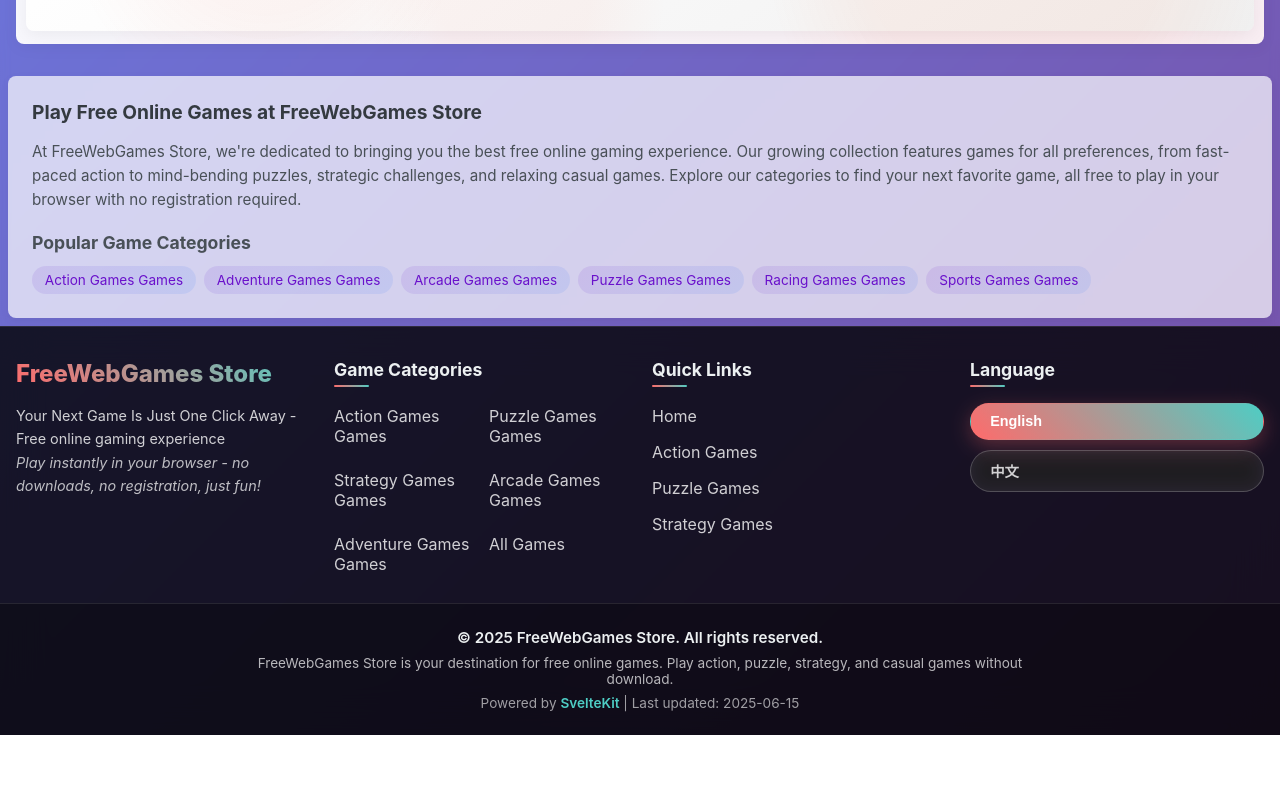
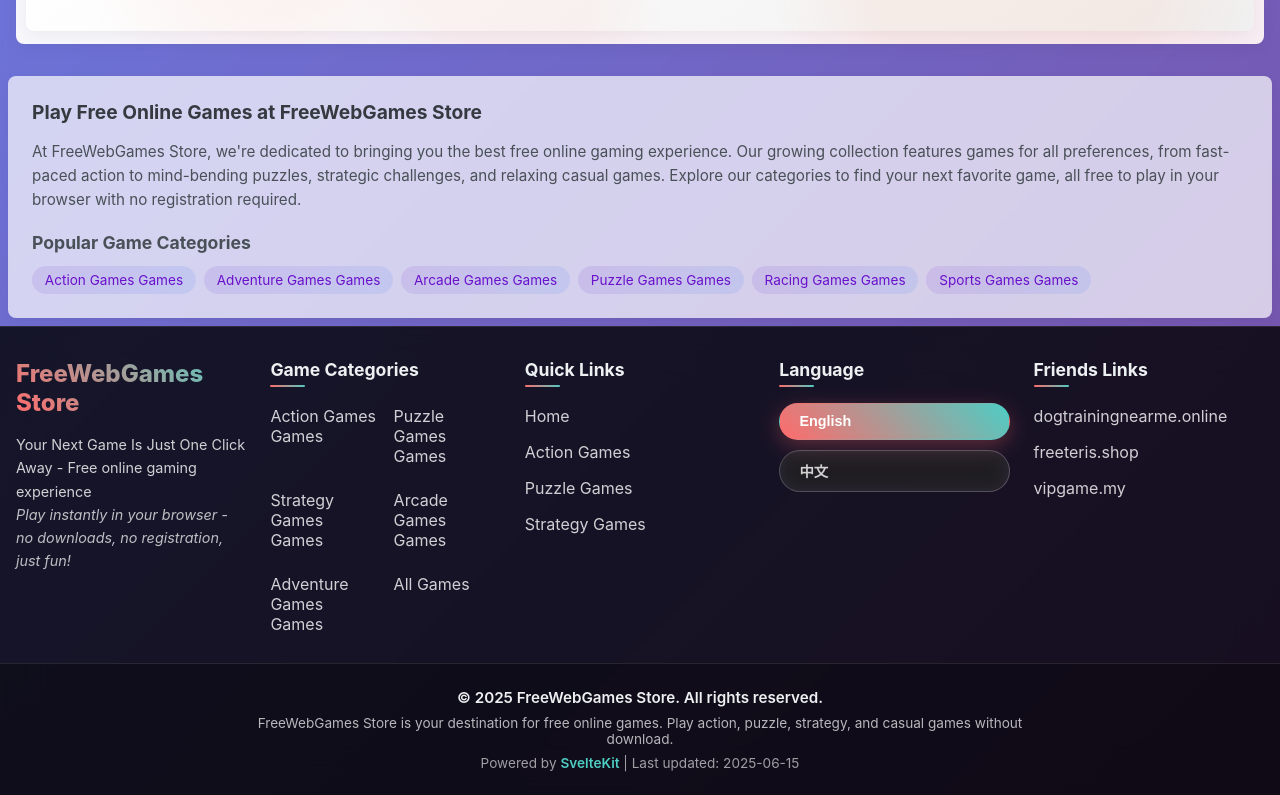
Before and after one commit to wat2012/freegamestoplayonline.store, a SvelteKit app: page / in a window 1280 px wide. Shown: the part 739-1534 px from the top of the page. Before the commit the page ends 1474 px from the top, so only its background shows below. Built offline with nearby package versions, Linux system fonts and the light colour scheme; no server answers; the database is empty.

Commit message:
feat: add footer section with friends links for enhanced navigation

```diff
--- a/src/routes/+layout.svelte
+++ b/src/routes/+layout.svelte
@@ -129,6 +129,27 @@
 						中文
 					</button>
 				</div>
+			</div>
+
+			<div class="footer-section">
+				<h4>{lang === 'en' ? 'Friends Links' : '友情链接'}</h4>
+				<ul class="friends-links">
+					<li>
+						<a href="https://dogtrainingnearme.online" target="_blank" rel="noopener noreferrer">
+							dogtrainingnearme.online
+						</a>
+					</li>
+					<li>
+						<a href="https://freeteris.shop" target="_blank" rel="noopener noreferrer">
+							freeteris.shop
+						</a>
+					</li>
+					<li>
+						<a href="https://vipgame.my" target="_blank" rel="noopener noreferrer">
+							vipgame.my
+						</a>
+					</li>
+				</ul>
 			</div>
 		</div>
 
```
